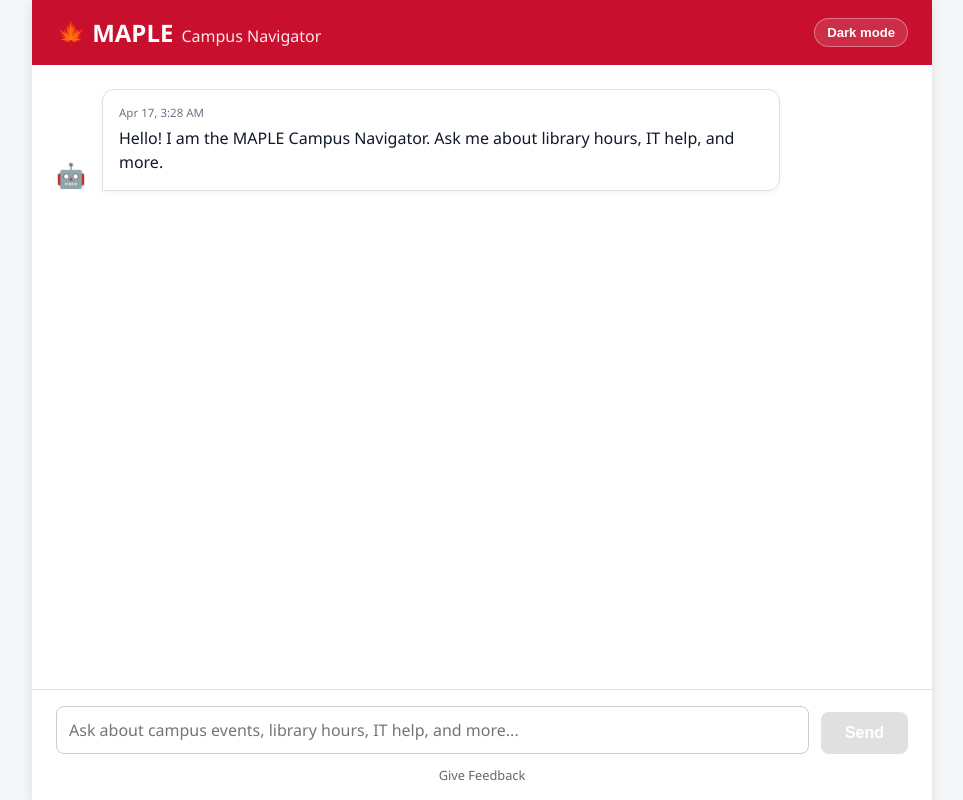
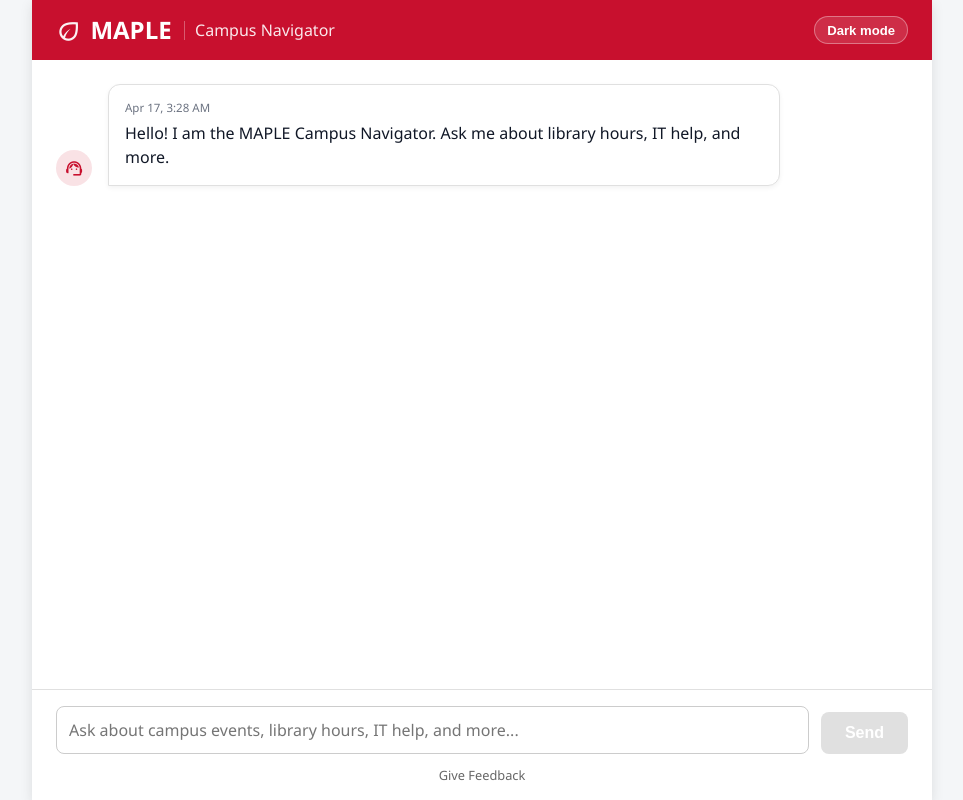
Before and after one commit to MaristGormanly/maple-m3, an Angular app in the folder client/: page / in a window 1280 px wide. Shown: the whole page, without its empty margins (158-1121 px from the left). Built offline with nearby package versions, Linux system fonts and the light colour scheme.

Commit message:
Updated user and AI icons to be more user friendly and accessible

```diff
--- a/client/src/app/app.component.html
+++ b/client/src/app/app.component.html
@@ -4,7 +4,7 @@
   Three-section layout (flex column, full viewport height):
 
   <header class="chat-header">
-    Top bar with the MAPLE logo and module subtitle.
+    Top bar with MAPLE title, eco (leaf) Material Symbol, and module subtitle.
 
   <main class="chat-window" #scrollMe>
     Scrollable message list. Iterates over messages[] and renders each turn as a
@@ -24,8 +24,9 @@
 <div class="chat-layout">
     <header class="chat-header">
       <div class="brand">
-        <h1>🍁 MAPLE</h1>
-        <span>Campus Navigator</span>
+        <span class="material-symbols-outlined brand-mark" aria-hidden="true">eco</span>
+        <h1>MAPLE</h1>
+        <span class="brand-subtitle">Campus Navigator</span>
       </div>
       <button
         type="button"
@@ -40,9 +41,9 @@
     <main class="chat-window" #scrollMe>
       <div class="message-wrapper" *ngFor="let msg of messages" [ngClass]="msg.role">
 
-        <!-- Avatar -->
-        <div class="avatar">
-          {{ msg.role === 'assistant' ? '🤖' : '👤' }}
+        <!-- Avatar (Material Symbols via Google Fonts) -->
+        <div class="avatar" aria-hidden="true">
+          <span class="material-symbols-outlined">{{ msg.role === 'assistant' ? 'support_agent' : 'person' }}</span>
         </div>
 
         <div class="message-content" [class.error-msg]="msg.isError">
@@ -84,7 +85,9 @@
 
       <!-- Loading Indicator -->
       <div class="message-wrapper assistant" *ngIf="isLoading">
-        <div class="avatar">🤖</div>
+        <div class="avatar" aria-hidden="true">
+          <span class="material-symbols-outlined">support_agent</span>
+        </div>
         <div class="message-content loading-indicator">
           <span class="dot"></span><span class="dot"></span><span class="dot"></span>
         </div>
--- a/client/src/app/app.component.scss
+++ b/client/src/app/app.component.scss
@@ -46,17 +46,29 @@
 
     .brand {
       display: flex;
-      align-items: baseline;
+      align-items: center;
       gap: 0.5rem;
+      min-width: 0;
+
+      .brand-mark {
+        font-size: 1.65rem;
+        flex-shrink: 0;
+        opacity: 0.95;
+      }
 
       h1 {
         margin: 0;
         font-size: 1.5rem;
         font-weight: 700;
+        line-height: 1;
       }
-      span {
+      .brand-subtitle {
         font-size: 1rem;
         opacity: 0.9;
+        margin-left: 0.25rem;
+        padding-left: 0.65rem;
+        border-left: 1px solid rgba(255, 255, 255, 0.35);
+        line-height: 1.2;
       }
     }
 
@@ -116,8 +128,28 @@
     }
 
     .avatar {
-      font-size: 1.5rem;
+      flex-shrink: 0;
+      width: 2.25rem;
+      height: 2.25rem;
+      border-radius: 50%;
+      display: flex;
+      align-items: center;
+      justify-content: center;
       align-self: flex-end;
+
+      .material-symbols-outlined {
+        font-size: 1.2rem;
+      }
+    }
+
+    &.user .avatar {
+      background: var(--avatar-user-bg);
+      color: var(--avatar-user-icon);
+    }
+
+    &.assistant .avatar {
+      background: var(--avatar-assistant-bg);
+      color: var(--avatar-assistant-icon);
     }
   }
 
--- a/client/src/index.html
+++ b/client/src/index.html
@@ -18,6 +18,9 @@
   <title>CampusNavigator</title>
   <base href="/">
   <meta name="viewport" content="width=device-width, initial-scale=1">
+  <link rel="preconnect" href="https://fonts.googleapis.com">
+  <link rel="preconnect" href="https://fonts.gstatic.com" crossorigin>
+  <link rel="stylesheet" href="https://fonts.googleapis.com/css2?family=Material+Symbols+Outlined:opsz,wght,FILL,GRAD@24,400,0,0">
   <link rel="icon" type="image/x-icon" href="favicon.ico">
 </head>
 <body>
--- a/client/src/styles.scss
+++ b/client/src/styles.scss
@@ -78,6 +78,11 @@ app-root {
   --fresh-bg: #fff8e1;
   --fresh-text: #7a3e00;
   --fresh-border: #f57c00;
+
+  --avatar-user-bg: #e5e7eb;
+  --avatar-user-icon: #374151;
+  --avatar-assistant-bg: rgba(200, 16, 46, 0.12);
+  --avatar-assistant-icon: #c8102e;
 }
 
 html.theme-dark {
@@ -130,4 +135,31 @@ html.theme-dark {
   --fresh-bg: rgba(251, 191, 36, 0.12);
   --fresh-text: #fde68a;
   --fresh-border: #fbbf24;
+
+  --avatar-user-bg: #374151;
+  --avatar-user-icon: #e5e7eb;
+  --avatar-assistant-bg: rgba(248, 113, 113, 0.18);
+  --avatar-assistant-icon: #fda4af;
 }
+
+/* Google Material Symbols (Outlined) — used for header + chat avatars */
+.material-symbols-outlined {
+  font-family: 'Material Symbols Outlined';
+  font-weight: normal;
+  font-style: normal;
+  font-size: 1.25rem;
+  line-height: 1;
+  letter-spacing: normal;
+  text-transform: none;
+  display: inline-block;
+  white-space: nowrap;
+  word-wrap: normal;
+  direction: ltr;
+  font-feature-settings: 'liga';
+  -webkit-font-smoothing: antialiased;
+  font-variation-settings:
+    'FILL' 0,
+    'wght' 400,
+    'GRAD' 0,
+    'opsz' 24;
+}
```
